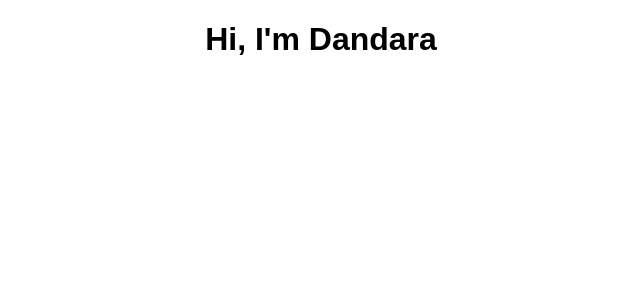
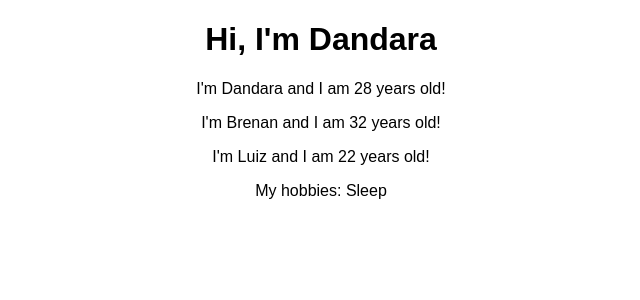
Before and after one commit to dandaradantas/react-projects, a React (Create React App) app in the folder react-complete/: page / in a window 1280 px wide. Shown: the top 300 px of the page, without its empty margins (319-959 px from the left). Built offline with nearby package versions, Linux system fonts and the light colour scheme.

Commit message:
Adding a new component Person

```diff
--- a/react-complete/src/App.js
+++ b/react-complete/src/App.js
@@ -1,11 +1,15 @@
 import React, { Component } from 'react';
 import './App.css';
+import Person from './Person/Person'
 
 class App extends Component {
   render() {
     return (
       <div className="App">
         <h1> Hi, I'm Dandara</h1>
+        <Person name="Dandara" age="28"/>
+        <Person name="Brenan" age="32"/>
+        <Person name="Luiz" age="22">My hobbies: Sleep</Person>
       </div>
     );
   }
--- /dev/null
+++ b/react-complete/src/Person/Person.js
@@ -0,0 +1,12 @@
+import React from 'react';
+
+const person = (props) => {
+    return (
+        <div>
+            <p>I'm {props.name} and I am {props.age} years old!</p>
+            <p>{props.children}</p>
+        </div>
+    )
+};
+
+export default person;
```
